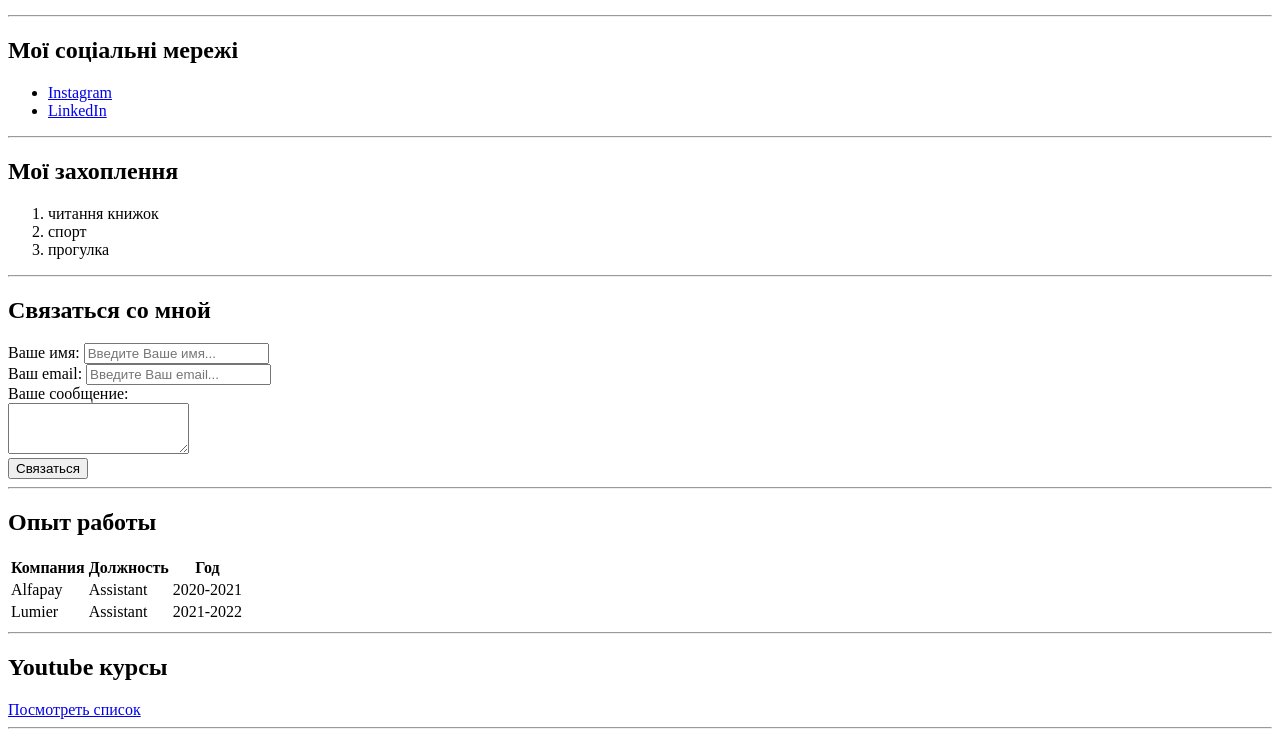
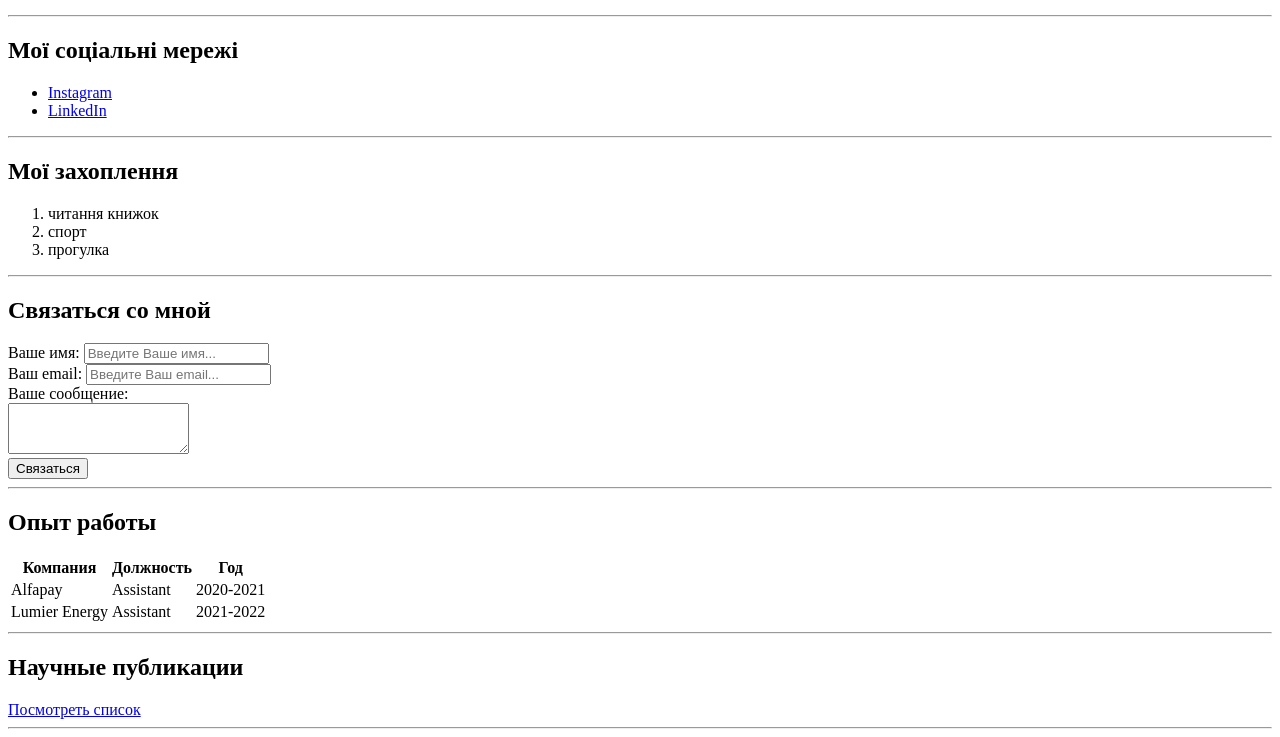
Before and after one commit to Olya-Skitsan/cv, a plain HTML site: page index.html in a window 1280 px wide. Shown: the part 651-1388 px from the top of the page. Drawn offline with Linux system fonts and the light colour scheme.

Commit message:
Add files via upload

```diff
--- a/index.html
+++ b/index.html
@@ -73,14 +73,14 @@
                     <td>2020-2021</td>
                 </tr>
                 <tr>
-                    <td>Lumier</td>
+                    <td>Lumier Energy</td>
                     <td>Assistant</td>
                     <td>2021-2022</td>
                 </tr>
 
         </table>
 <hr>
-        <h2>Youtube курсы</h2>
+        <h2>Научные публикации</h2>
         <a href="youtube.html">Посмотреть список</a>
         <hr>
 
```
